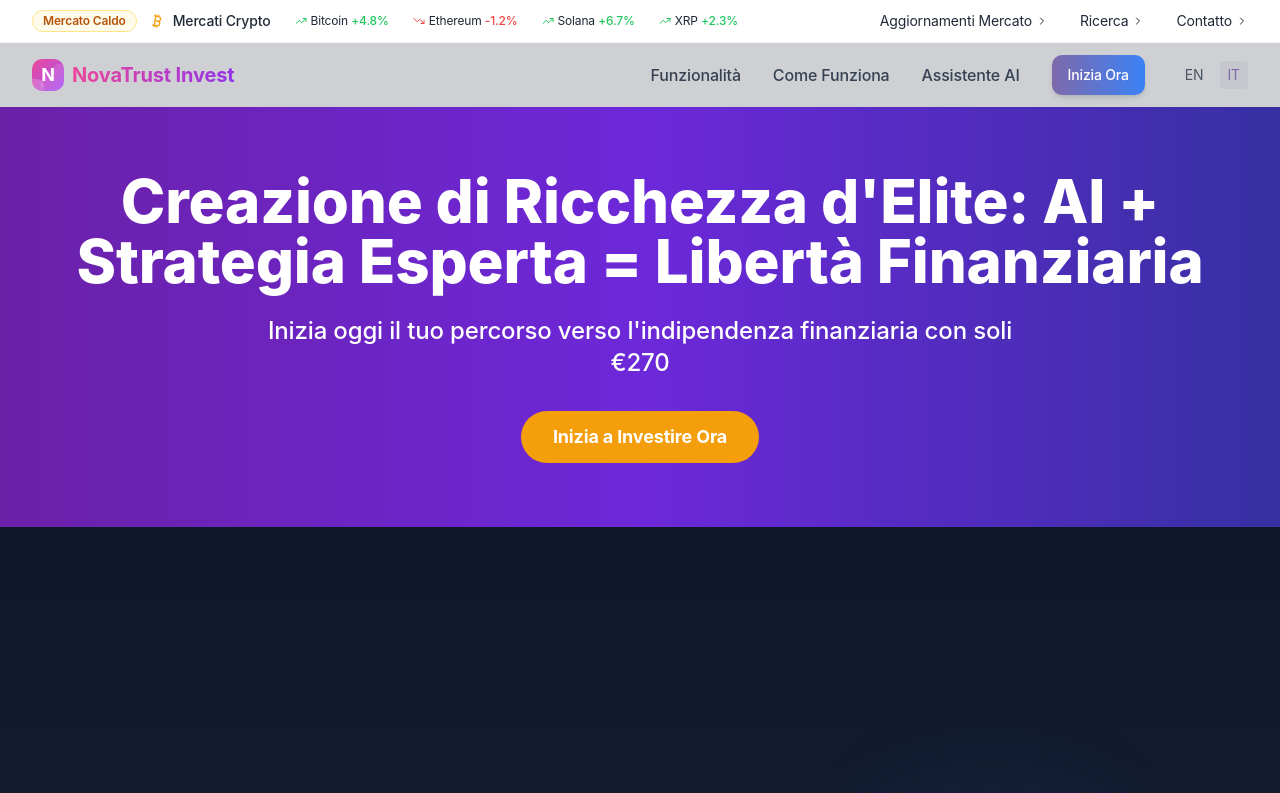
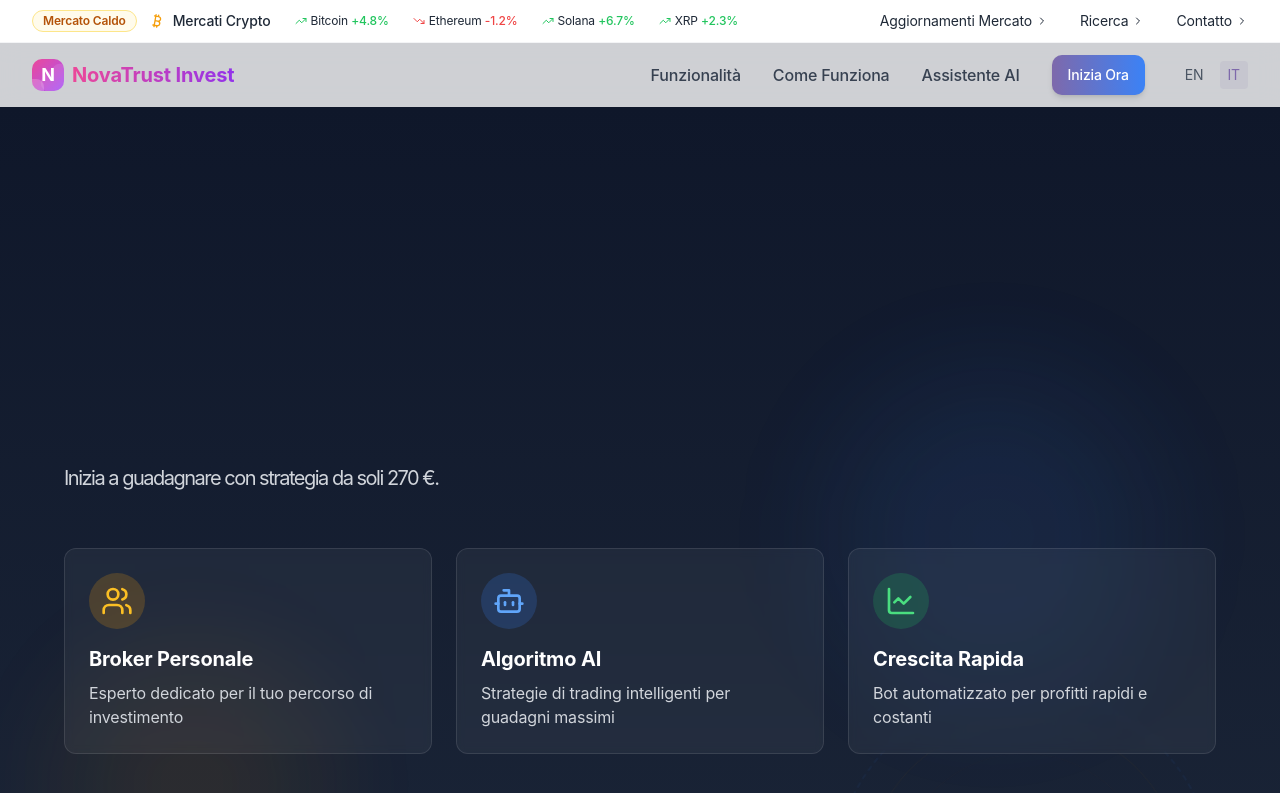
Before and after one commit to Creator-CB/web-v2-26, a React (Vite) app: page / in a window 1280 px wide. Shown: the top 793 px of the page. Built offline with nearby package versions, Linux system fonts and the light colour scheme.

Commit message:
Revert changes to Index.tsx
Reverts changes made to the Index.tsx file.

```diff
--- a/src/pages/Index.tsx
+++ b/src/pages/Index.tsx
@@ -18,12 +18,7 @@ import SuccessStories from '../components/SuccessStories';
 import { useLanguage } from '../components/LanguageSelector';
 
 const Index = () => {
-  const { t, language } = useLanguage();
-
-  // Dynamic title content based on language
-  const titleContent = language === 'en'
-    ? { title: "Elite Wealth Creation: AI + Expert Strategy = Financial Freedom", subtitle: "Start your journey to financial independence today with just €270" }
-    : { title: "Creazione di Ricchezza d'Elite: AI + Strategia Esperta = Libertà Finanziaria", subtitle: "Inizia oggi il tuo percorso verso l'indipendenza finanziaria con soli €270" };
+  const { t } = useLanguage();
 
   return (
     <div className="flex flex-col min-h-screen">
@@ -36,23 +31,6 @@ const Index = () => {
       <Navbar />
 
       <main className="flex-grow">
-        {/* Website Title Section - Added at the beginning */}
-        <div className="bg-gradient-to-r from-purple-800 via-violet-700 to-indigo-800 text-white py-16 text-center">
-          <div className="container mx-auto px-4">
-            <h1 className="text-4xl md:text-5xl lg:text-6xl font-extrabold mb-6 leading-tight">
-              {titleContent.title}
-            </h1>
-            <p className="text-xl md:text-2xl max-w-3xl mx-auto font-medium">
-              {titleContent.subtitle}
-            </p>
-            <div className="mt-8">
-              <button className="bg-amber-500 hover:bg-amber-600 text-white font-bold py-3 px-8 rounded-full text-lg transition-all transform hover:scale-105">
-                {language === 'en' ? 'Start Investing Now' : 'Inizia a Investire Ora'}
-              </button>
-            </div>
-          </div>
-        </div>
-
         <Hero />
         <TrustSignals />
         <HowItWorks />
```
